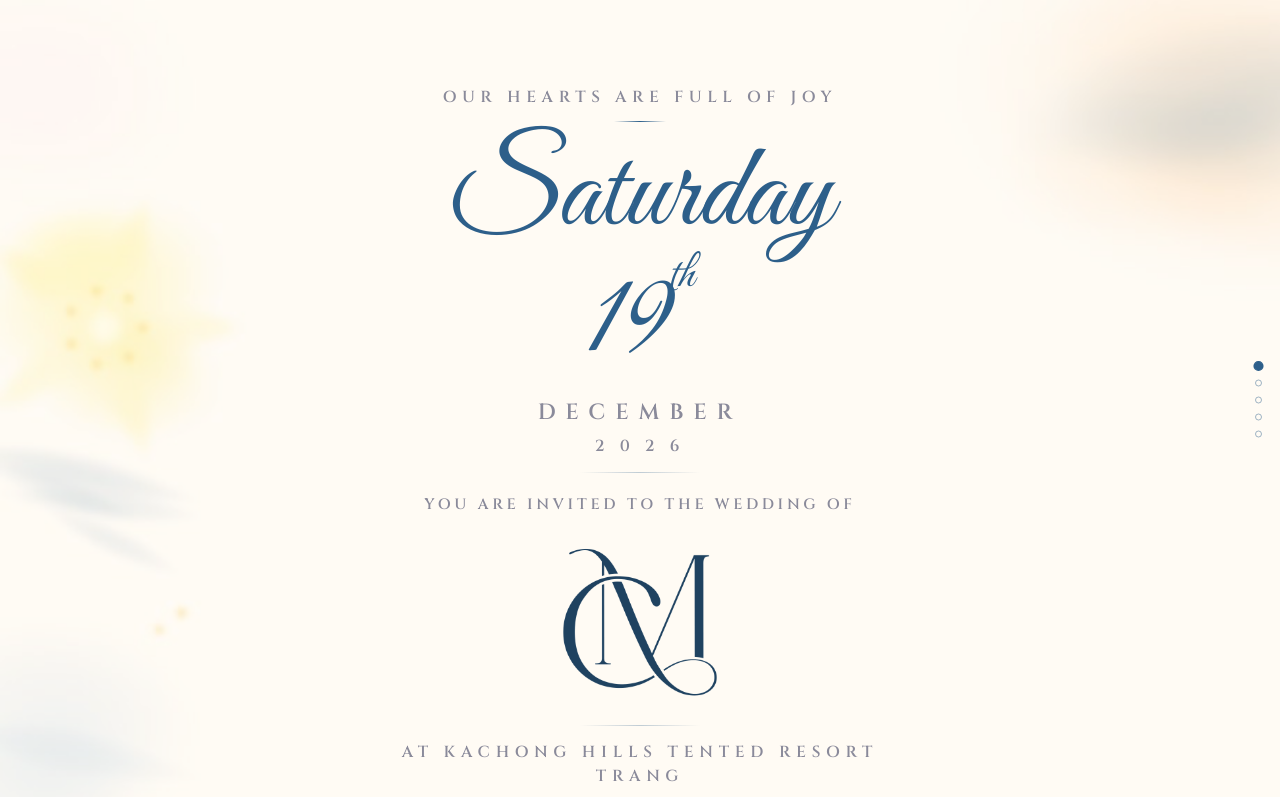
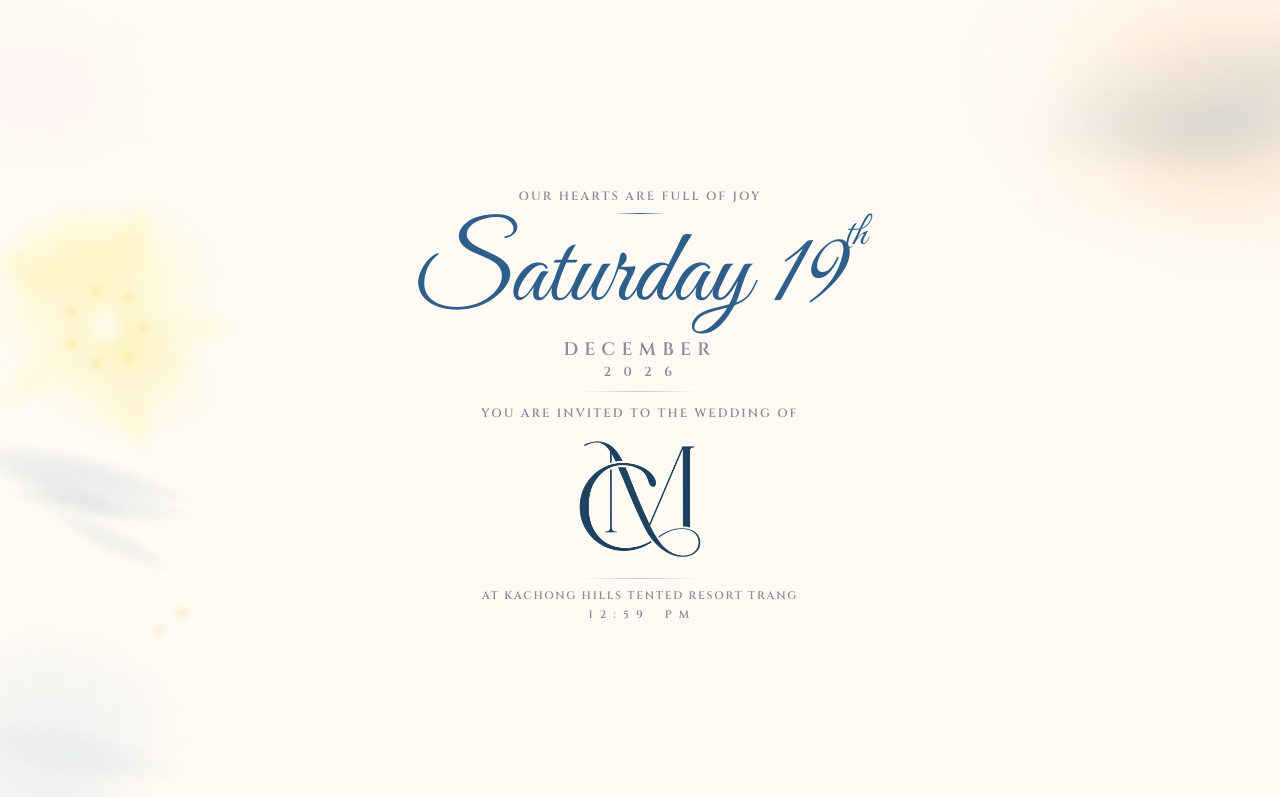
Before and after one commit to 0xchimz/mcwedding.day, a Next.js app: page / in a window 1280 px wide. Shown: the top 797 px of the page. Built offline with nearby package versions, Linux system fonts and the light colour scheme.

Commit message:
Style: Refine global CSS formatting, adjust section and cover styling, update reveal animation properties, and add new closing section styles.

```diff
--- a/app/globals.css
+++ b/app/globals.css
@@ -2,18 +2,33 @@
 
 :root {
   --blue: #2d5f8a;
-  --c1: #ffe995; --c2: #bdccb9; --c3: #f4c0d9; --c4: #b2b5db; --c5: #6fb3d3;
-  --cream: #fefaf4; --text: #2a2a38; --muted: #8a8a9a;
+  --c1: #ffe995;
+  --c2: #bdccb9;
+  --c3: #f4c0d9;
+  --c4: #b2b5db;
+  --c5: #6fb3d3;
+  --cream: #fefaf4;
+  --text: #2a2a38;
+  --muted: #8a8a9a;
 }
 
-* { margin: 0; padding: 0; box-sizing: border-box; }
-html { overflow-y: scroll; }
+* {
+  margin: 0;
+  padding: 0;
+  box-sizing: border-box;
+}
+
+html {
+  overflow-y: scroll;
+}
+
 body {
   font-family: 'Noto Serif Thai', serif;
   color: var(--text);
   overflow-x: hidden;
   background: #fefaf4 url('/images/bg.jpg') center / cover fixed;
 }
+
 body::before {
   content: '';
   position: fixed;
@@ -23,53 +38,223 @@ body::before {
   background: rgba(254, 250, 244, 0.46);
 }
 
-.page-wrap { position: relative; z-index: 1; max-width: min(580px, 92vw); margin: 0 auto; padding: 0 clamp(16px, 4vw, 40px); }
+.page-wrap {
+  position: relative;
+  z-index: 1;
+  max-width: min(580px, 92vw);
+  margin: 0 auto;
+  padding: 0 clamp(16px, 4vw, 40px);
+}
 
-.sec { padding: 68px 0 60px; display: flex; flex-direction: column; align-items: center; text-align: center; gap: 10px; min-height: 100vh; min-height: 100dvh; justify-content: center; }
-.sep { width: 80px; height: 1px; margin: 0 auto; background: linear-gradient(90deg, transparent, rgba(45,95,138,.15), transparent); }
-.div { width: 52px; height: 1px; background: linear-gradient(90deg, transparent, var(--blue), transparent); margin: 2px auto; }
-.div-lg { width: 120px; height: 1px; background: linear-gradient(90deg, transparent, rgba(45,95,138,.3), transparent); margin: 4px auto; }
+.sec {
+  padding: 120px 0;
+  display: flex;
+  flex-direction: column;
+  align-items: center;
+  text-align: center;
+  gap: 10px;
+  justify-content: center;
+}
 
-.gv { font-family: 'Great Vibes', cursive; color: var(--blue); }
-.cinzel { font-family: 'Cinzel', serif; }
-.cor { font-family: 'Cormorant Garamond', serif; }
-.thai { font-family: 'Noto Serif Thai', serif; }
-.xs { font-size: clamp(14px, 2.5vw, 16px); letter-spacing: .35em; text-transform: uppercase; color: var(--muted); font-family: 'Cinzel', serif; }
-.sm { font-size: clamp(18px, 3.5vw, 22px); color: var(--muted); line-height: 1.8; }
-.hashtag { font-family: 'Cinzel', serif; font-size: clamp(16px, 3vw, 20px); font-weight: 500; color: var(--blue); letter-spacing: .06em; opacity: .85; }
+.sep {
+  width: 80px;
+  height: 1px;
+  margin: 0 auto;
+  background: linear-gradient(90deg, transparent, rgba(45, 95, 138, .15), transparent);
+}
+
+.div {
+  width: 52px;
+  height: 1px;
+  background: linear-gradient(90deg, transparent, var(--blue), transparent);
+  margin: 2px auto;
+}
+
+.div-lg {
+  width: 120px;
+  height: 1px;
+  background: linear-gradient(90deg, transparent, rgba(45, 95, 138, .3), transparent);
+  margin: 4px auto;
+}
+
+.gv {
+  font-family: 'Great Vibes', cursive;
+  color: var(--blue);
+}
+
+.cinzel {
+  font-family: 'Cinzel', serif;
+}
+
+.cor {
+  font-family: 'Cormorant Garamond', serif;
+}
+
+.thai {
+  font-family: 'Noto Serif Thai', serif;
+}
+
+.xs {
+  font-size: clamp(14px, 2.5vw, 16px);
+  letter-spacing: .35em;
+  text-transform: uppercase;
+  color: var(--muted);
+  font-family: 'Cinzel', serif;
+}
+
+.sm {
+  font-size: clamp(18px, 3.5vw, 22px);
+  color: var(--muted);
+  line-height: 1.8;
+}
+
+.hashtag {
+  font-family: 'Cinzel', serif;
+  font-size: clamp(16px, 3vw, 20px);
+  font-weight: 500;
+  color: var(--blue);
+  letter-spacing: .06em;
+  opacity: .85;
+}
 
 /* Scroll-reveal animation (Intersection Observer) */
-.reveal { opacity: 0; transform: translateY(16px); transition: opacity 0.75s cubic-bezier(0.22,1,0.36,1), transform 0.75s cubic-bezier(0.22,1,0.36,1); }
-.reveal.visible { opacity: 1; transform: translateY(0); }
+.reveal {
+  opacity: 0;
+  transform: translateY(30px);
+  transition: opacity 1s cubic-bezier(0.16, 1, 0.3, 1), transform 1s cubic-bezier(0.16, 1, 0.3, 1);
+}
+
+.reveal.visible {
+  opacity: 1;
+  transform: translateY(0);
+}
 
 
 /* COVER */
-#cover { padding-top: 85px; padding-bottom: 75px; }
-#cover .ds { font-size: clamp(80px, 18vw, 120px); line-height: 1.05; font-weight: 500; }
-#cover .xs, #cover .cinzel { font-weight: 700; }
-#cover .logo { width: 178px; height: 178px; object-fit: contain; }
+#cover {
+  padding-top: 60px;
+  padding-bottom: 50px;
+  gap: 4px;
+  min-height: 100vh;
+}
+
+#cover .ds {
+  font-size: clamp(75px, 17vw, 105px);
+  line-height: 1.05;
+  font-weight: 500;
+}
+
+#cover .xs,
+#cover .cinzel {
+  font-weight: 700;
+}
+
+#cover .logo {
+  width: 140px;
+  height: 140px;
+  object-fit: contain;
+}
+
+#cover .div {
+  margin-top: 4px;
+  margin-bottom: 4px;
+}
+
+#cover .div-lg {
+  margin-top: 5px;
+  margin-bottom: 5px;
+}
 
 /* NAMES */
-.name-en { font-family: 'Cinzel', serif; font-size: clamp(28px, 4.5vw, 32px); font-weight: 600; color: var(--blue); letter-spacing: .1em; }
-.name-th { font-size: clamp(18px, 2.5vw, 20px); color: var(--muted); }
-.amp { font-family: 'Great Vibes', cursive; font-size: clamp(50px, 7vw, 60px); color: var(--blue); opacity: .65; line-height: 1; }
+.name-en {
+  font-family: 'Cinzel', serif;
+  font-size: clamp(28px, 4.5vw, 32px);
+  font-weight: 600;
+  color: var(--blue);
+  letter-spacing: .1em;
+}
+
+.name-th {
+  font-size: clamp(18px, 2.5vw, 20px);
+  color: var(--muted);
+}
+
+.amp {
+  font-family: 'Great Vibes', cursive;
+  font-size: clamp(50px, 7vw, 60px);
+  color: var(--blue);
+  opacity: .65;
+  line-height: 1;
+}
 
 /* TIMELINE */
-.tl-wrap { display: flex; justify-content: space-between; position: relative; width: 100%; padding: 8px 0 4px; }
+.tl-wrap {
+  display: flex;
+  justify-content: space-between;
+  position: relative;
+  width: 100%;
+  padding: 8px 0 4px;
+}
+
 .tl-wrap::before {
-  content: ''; position: absolute; top: 35px; left: 28px; right: 28px; height: 1px;
-  background: linear-gradient(90deg, rgba(45,95,138,.06), rgba(45,95,138,.38), rgba(45,95,138,.06));
+  content: '';
+  position: absolute;
+  top: 35px;
+  left: 28px;
+  right: 28px;
+  height: 1px;
+  background: linear-gradient(90deg, rgba(45, 95, 138, .06), rgba(45, 95, 138, .38), rgba(45, 95, 138, .06));
 }
-.tl-item { display: flex; flex-direction: column; align-items: center; gap: 5px; flex: 1; }
+
+.tl-item {
+  display: flex;
+  flex-direction: column;
+  align-items: center;
+  gap: 5px;
+  flex: 1;
+}
+
 .tl-icon {
-  width: 50px; height: 50px; background: rgba(255,255,255,.80); border-radius: 50%;
-  border: 1px solid rgba(45,95,138,.16); display: flex; align-items: center; justify-content: center;
-  font-size: 19px; position: relative; z-index: 1; box-shadow: 0 3px 10px rgba(0,0,0,.05);
+  width: 50px;
+  height: 50px;
+  background: rgba(255, 255, 255, .80);
+  border-radius: 50%;
+  border: 1px solid rgba(45, 95, 138, .16);
+  display: flex;
+  align-items: center;
+  justify-content: center;
+  font-size: 19px;
+  position: relative;
+  z-index: 1;
+  box-shadow: 0 3px 10px rgba(0, 0, 0, .05);
 }
-.tl-time { font-family: 'Cinzel', serif; font-size: clamp(16px, 2.5vw, 20px); font-weight: 500; color: var(--blue); }
-.tl-lbl { font-size: clamp(15px, 2.5vw, 18px); color: var(--muted); line-height: 1.5; text-align: center; }
-.th-row { display: flex; gap: 9px; justify-content: center; }
-.th-dot { width: 20px; height: 20px; border-radius: 50%; box-shadow: 0 2px 8px rgba(0,0,0,.12); }
+
+.tl-time {
+  font-family: 'Cinzel', serif;
+  font-size: clamp(16px, 2.5vw, 20px);
+  font-weight: 500;
+  color: var(--blue);
+}
+
+.tl-lbl {
+  font-size: clamp(15px, 2.5vw, 18px);
+  color: var(--muted);
+  line-height: 1.5;
+  text-align: center;
+}
+
+.th-row {
+  display: flex;
+  gap: 9px;
+  justify-content: center;
+}
+
+.th-dot {
+  width: 20px;
+  height: 20px;
+  border-radius: 50%;
+  box-shadow: 0 2px 8px rgba(0, 0, 0, .12);
+}
 
 /* MAGAZINE GRID */
 .mag {
@@ -79,72 +264,136 @@ body::before {
   gap: 5px;
   width: 100%;
 }
-.m1 { grid-column: 1 / -1; aspect-ratio: 3 / 2; }
-.m2 { grid-column: 1 / 2; aspect-ratio: 3 / 4; }
-.m3 { grid-column: 2 / 4; aspect-ratio: 3 / 2; }
-.m4 { grid-column: 1 / -1; aspect-ratio: 21 / 7; }
-.m5 { grid-column: 1 / 2; aspect-ratio: 1; }
-.m6 { grid-column: 2 / 3; aspect-ratio: 1; }
-.m7 { grid-column: 3 / 4; aspect-ratio: 1; }
+
+.m1 {
+  grid-column: 1 / -1;
+  aspect-ratio: 3 / 2;
+}
+
+.m2 {
+  grid-column: 1 / 2;
+  aspect-ratio: 3 / 4;
+}
+
+.m3 {
+  grid-column: 2 / 4;
+  aspect-ratio: 3 / 2;
+}
+
+.m4 {
+  grid-column: 1 / -1;
+  aspect-ratio: 21 / 7;
+}
+
+/* Shift the cropped m4 image down to feature faces */
+.m4 img {
+  object-position: center 85%;
+}
+
+.m5 {
+  grid-column: 1 / 2;
+  aspect-ratio: 1;
+}
+
+.m6 {
+  grid-column: 2 / 3;
+  aspect-ratio: 1;
+}
+
+.m7 {
+  grid-column: 3 / 4;
+  aspect-ratio: 1;
+}
 
 .pf {
   border-radius: 9px;
   overflow: hidden;
-  box-shadow: 0 6px 18px rgba(45,95,138,.13), 0 1px 4px rgba(0,0,0,.06);
-  border: 2px solid rgba(255,255,255,.92);
+  box-shadow: 0 6px 18px rgba(45, 95, 138, .13), 0 1px 4px rgba(0, 0, 0, .06);
+  border: 2px solid rgba(255, 255, 255, .92);
   background: #ede8e2;
 }
-.pf img { width: 100%; height: 100%; object-fit: cover; display: block; }
-.cap-s { font-family: 'Great Vibes', cursive; font-size: clamp(32px, 6vw, 40px); color: var(--blue); display: block; margin-bottom: 3px; }
-.cap-th { font-size: clamp(16px, 2.8vw, 20px); color: var(--muted); line-height: 1.8; }
-.pnum { font-family: 'Cormorant Garamond', serif; font-size: clamp(14px, 2vw, 18px); letter-spacing: .3em; color: rgba(45,95,138,.25); font-style: italic; }
+
+.pf img {
+  width: 100%;
+  height: 100%;
+  object-fit: cover;
+  display: block;
+}
+
+.cap-s {
+  font-family: 'Great Vibes', cursive;
+  font-size: clamp(32px, 6vw, 40px);
+  color: var(--blue);
+  display: block;
+  margin-bottom: 3px;
+}
+
+.cap-th {
+  font-size: clamp(16px, 2.8vw, 20px);
+  color: var(--muted);
+  line-height: 1.8;
+}
+
+.pnum {
+  font-family: 'Cormorant Garamond', serif;
+  font-size: clamp(14px, 2vw, 18px);
+  letter-spacing: .3em;
+  color: rgba(45, 95, 138, .25);
+  font-style: italic;
+}
 
 /* CLOSING */
-.c-grid { display: grid; grid-template-columns: 1fr 1fr; gap: 10px; width: 100%; }
+.c-grid {
+  display: grid;
+  grid-template-columns: 1fr 1fr;
+  gap: 10px;
+  width: 100%;
+}
+
 .c-img {
-  border-radius: 10px; overflow: hidden; aspect-ratio: 3 / 4;
-  box-shadow: 0 8px 22px rgba(0,0,0,.1); border: 2.5px solid rgba(255,255,255,.9);
+  border-radius: 10px;
+  overflow: hidden;
+  aspect-ratio: 3 / 4;
+  box-shadow: 0 8px 22px rgba(0, 0, 0, .1);
+  border: 2.5px solid rgba(255, 255, 255, .9);
 }
-.c-img img { width: 100%; height: 100%; object-fit: cover; }
 
-/* NAV DOTS */
-.nav-dots {
-  position: fixed;
-  right: 18px;
-  top: 50%;
-  transform: translateY(-50%);
-  display: flex;
-  flex-direction: column;
-  gap: 10px;
-  z-index: 300;
+.c-img img {
+  width: 100%;
+  height: 100%;
+  object-fit: cover;
 }
-.nav-dot {
-  width: 7px;
-  height: 7px;
-  border-radius: 50%;
-  border: 1.5px solid rgba(45, 95, 138, 0.45);
-  background: transparent;
-  cursor: pointer;
-  padding: 0;
-  transition: background 0.35s ease, transform 0.35s ease, border-color 0.35s ease;
-}
-.nav-dot.active {
-  background: var(--blue);
-  border-color: var(--blue);
-  transform: scale(1.45);
-}
-.nav-dot:hover:not(.active) {
-  background: rgba(45, 95, 138, 0.25);
-}
+
 
 /* SCROLL HINT */
 .sh {
-  position: fixed; bottom: 22px; left: 50%; transform: translateX(-50%);
-  display: flex; flex-direction: column; align-items: center; gap: 4px;
-  z-index: 200; pointer-events: none; animation: bob 2s infinite; opacity: .4; transition: opacity .5s;
+  position: fixed;
+  bottom: 22px;
+  left: 50%;
+  transform: translateX(-50%);
+  display: flex;
+  flex-direction: column;
+  align-items: center;
+  gap: 4px;
+  z-index: 200;
+  pointer-events: none;
+  animation: bob 2s infinite;
+  opacity: .4;
+  transition: opacity .5s;
 }
-.sh.gone { opacity: 0; }
+
+.sh.gone {
+  opacity: 0;
+}
+
 @keyframes bob {
-  0%, 100% { transform: translateX(-50%) translateY(0); }
-  50% { transform: translateX(-50%) translateY(6px); }
+
+  0%,
+  100% {
+    transform: translateX(-50%) translateY(0);
+  }
+
+  50% {
+    transform: translateX(-50%) translateY(6px);
+  }
 }
--- a/app/page.tsx
+++ b/app/page.tsx
@@ -36,62 +36,6 @@ const SECTIONS = [
 ];
 
 export default function WeddingEcard() {
-  const [activeSection, setActiveSection] = useState('cover');
-  const activeSectionRef = useRef('cover');
-  const isSnapping = useRef(false);
-  const rafRef = useRef<number | null>(null);
-  const wheelAccum = useRef(0);
-  const touchStartY = useRef(0);
-
-  // Keep ref in sync with state so event handlers can read latest value
-  useEffect(() => { activeSectionRef.current = activeSection; }, [activeSection]);
-
-  // easeInOutCubic – smooth start and smooth deceleration
-  const easeInOutCubic = (t: number) => t < 0.5 ? 4 * t * t * t : 1 - Math.pow(-2 * t + 2, 3) / 2;
-
-  // Animate scroll to an exact Y coordinate
-  const smoothScrollTo = (targetY: number, onDone?: () => void) => {
-    if (rafRef.current) cancelAnimationFrame(rafRef.current);
-    const startY = window.scrollY;
-    const distance = targetY - startY;
-    if (Math.abs(distance) < 2) { isSnapping.current = false; onDone?.(); return; }
-    const duration = Math.min(850, Math.max(500, Math.abs(distance) * 0.6));
-    let startTime: number | null = null;
-    const step = (ts: number) => {
-      if (!startTime) startTime = ts;
-      const t = Math.min((ts - startTime) / duration, 1);
-      window.scrollTo(0, startY + distance * easeInOutCubic(t));
-      if (t < 1) {
-        rafRef.current = requestAnimationFrame(step);
-      } else {
-        isSnapping.current = false;
-        onDone?.();
-      }
-    };
-    rafRef.current = requestAnimationFrame(step);
-  };
-
-  // Navigate to a specific section by id
-  const goToSection = (id: string) => {
-    const el = document.getElementById(id);
-    if (!el) return;
-    isSnapping.current = true;
-    wheelAccum.current = 0; // discard any leftover inertia delta
-    setActiveSection(id);
-    activeSectionRef.current = id;
-    const targetY = el.getBoundingClientRect().top + window.scrollY;
-    smoothScrollTo(targetY, () => { isSnapping.current = false; });
-  };
-
-  // Step one section forward (+1) or backward (-1) from current
-  const stepSection = (dir: 1 | -1) => {
-    if (isSnapping.current) return;
-    const idx = SECTIONS.findIndex(s => s.id === activeSectionRef.current);
-    const next = SECTIONS[idx + dir];
-    if (!next) return;
-    goToSection(next.id);
-  };
-
   useEffect(() => {
     // Hide scroll hint on first interaction
     const handleScrollHint = () => {
@@ -99,108 +43,31 @@ export default function WeddingEcard() {
       if (sh) sh.classList.add('gone');
     };
     window.addEventListener('scroll', handleScrollHint, { once: true });
-
-    // Wheel: fire once per gesture, then hard-lock input for LOCK_MS.
-    // This is the only reliable solution for Mac trackpad inertia —
-    // we don't try to detect when inertia ends, we just freeze input.
-    const WHEEL_THRESHOLD = 30;
-    const LOCK_MS = 1000; // longer than max animation (850ms) + inertia buffer
-    let locked = false;
-    let lockTimer: ReturnType<typeof setTimeout> | null = null;
-
-    const handleWheel = (e: WheelEvent) => {
-      e.preventDefault();
-      if (locked || isSnapping.current) return;
-
-      wheelAccum.current += e.deltaY;
-      if (Math.abs(wheelAccum.current) >= WHEEL_THRESHOLD) {
-        const dir = wheelAccum.current > 0 ? 1 : -1;
-        wheelAccum.current = 0;
-        locked = true;
-        if (lockTimer) clearTimeout(lockTimer);
-        lockTimer = setTimeout(() => {
-          locked = false;
-          wheelAccum.current = 0;
-        }, LOCK_MS);
-        stepSection(dir as 1 | -1);
-      }
-    };
-
-    // Touch: detect swipe direction on touchend
-    const handleTouchStart = (e: TouchEvent) => {
-      touchStartY.current = e.touches[0].clientY;
-    };
-    const handleTouchEnd = (e: TouchEvent) => {
-      if (isSnapping.current) return;
-      const dy = touchStartY.current - e.changedTouches[0].clientY;
-      if (Math.abs(dy) > 30) stepSection(dy > 0 ? 1 : -1);
-    };
-
-    window.addEventListener('wheel', handleWheel, { passive: false });
-    window.addEventListener('touchstart', handleTouchStart, { passive: true });
-    window.addEventListener('touchend', handleTouchEnd, { passive: true });
-
-    return () => {
-      window.removeEventListener('scroll', handleScrollHint);
-      window.removeEventListener('wheel', handleWheel);
-      window.removeEventListener('touchstart', handleTouchStart);
-      window.removeEventListener('touchend', handleTouchEnd);
-      if (rafRef.current) cancelAnimationFrame(rafRef.current);
-    };
-    // eslint-disable-next-line react-hooks/exhaustive-deps
+    return () => window.removeEventListener('scroll', handleScrollHint);
   }, []);
-
-  // Update active dot via IntersectionObserver (fallback / initial)
-  useEffect(() => {
-    const observers: IntersectionObserver[] = [];
-    SECTIONS.forEach(({ id }) => {
-      const el = document.getElementById(id);
-      if (!el) return;
-      const obs = new IntersectionObserver(
-        ([entry]) => { if (entry.isIntersecting) { setActiveSection(id); activeSectionRef.current = id; } },
-        { threshold: 0.5 }
-      );
-      obs.observe(el);
-      observers.push(obs);
-    });
-    return () => observers.forEach(o => o.disconnect());
-  }, []);
-
-  const scrollTo = (id: string) => goToSection(id);
 
   return (
     <>
-      {/* ══ NAV DOTS ══ */}
-      <nav className="nav-dots" aria-label="Section navigation">
-        {SECTIONS.map(({ id, label }) => (
-          <button
-            key={id}
-            className={`nav-dot${activeSection === id ? ' active' : ''}`}
-            onClick={() => scrollTo(id)}
-            aria-label={label}
-            title={label}
-          />
-        ))}
-      </nav>
-
       <div className="page-wrap">
 
         {/* ══ COVER ══ */}
         <div className="sec" id="cover">
-          <R className="xs">OUR HEARTS ARE FULL OF JOY</R>
+          <R className="xs">
+            <div style={{ fontSize: 'clamp(9px, 2.2vw, 12px)', letterSpacing: '.18em' }}>OUR HEARTS ARE FULL OF JOY</div>
+          </R>
           <R className="div" delay={0.1} />
           <R className="gv ds" delay={0.1}>
             Saturday 19<sup style={{ fontSize: '.38em', verticalAlign: 'super' }}>th</sup>
           </R>
           <R className="cinzel" delay={0.2} >
-            <div style={{ fontSize: '22px', letterSpacing: '.45em', color: 'var(--muted)' }}>DECEMBER</div>
+            <div style={{ fontSize: '18px', letterSpacing: '.35em', color: 'var(--muted)' }}>DECEMBER</div>
           </R>
           <R className="xs" delay={0.2}>
-            <div style={{ marginTop: '-5px' }}>2 0 2 6</div>
+            <div style={{ marginTop: '-4px', fontSize: 'clamp(11px, 2.5vw, 13px)', letterSpacing: '.35em' }}>2 0 2 6</div>
           </R>
           <R className="div-lg" delay={0.2} />
           <R className="cinzel" delay={0.3}>
-            <div style={{ fontSize: '15px', letterSpacing: '.25em', color: 'var(--muted)', lineHeight: '2.4' }}>
+            <div style={{ fontSize: 'clamp(9px, 2vw, 12px)', letterSpacing: '.18em', color: 'var(--muted)', lineHeight: '2' }}>
               YOU ARE INVITED TO THE WEDDING OF
             </div>
           </R>
@@ -210,10 +77,10 @@ export default function WeddingEcard() {
           </R>
           <R className="div-lg" delay={0.4} />
           <R className="xs" delay={0.4}>
-            <div style={{ letterSpacing: '.36em' }}>AT KACHONG HILLS TENTED RESORT TRANG</div>
+            <div style={{ fontSize: 'clamp(9px, 1.8vw, 11px)', letterSpacing: '.16em' }}>AT KACHONG HILLS TENTED RESORT TRANG</div>
           </R>
           <R className="xs" delay={0.5}>
-            <div style={{ letterSpacing: '.2em', marginTop: '-4px' }}>1 2 : 5 9 &nbsp;&nbsp; P M</div>
+            <div style={{ fontSize: '11px', letterSpacing: '.2em', marginTop: '-2px' }}>1 2 : 5 9 &nbsp;&nbsp; P M</div>
           </R>
         </div>
         <div className="sep"></div>
```
